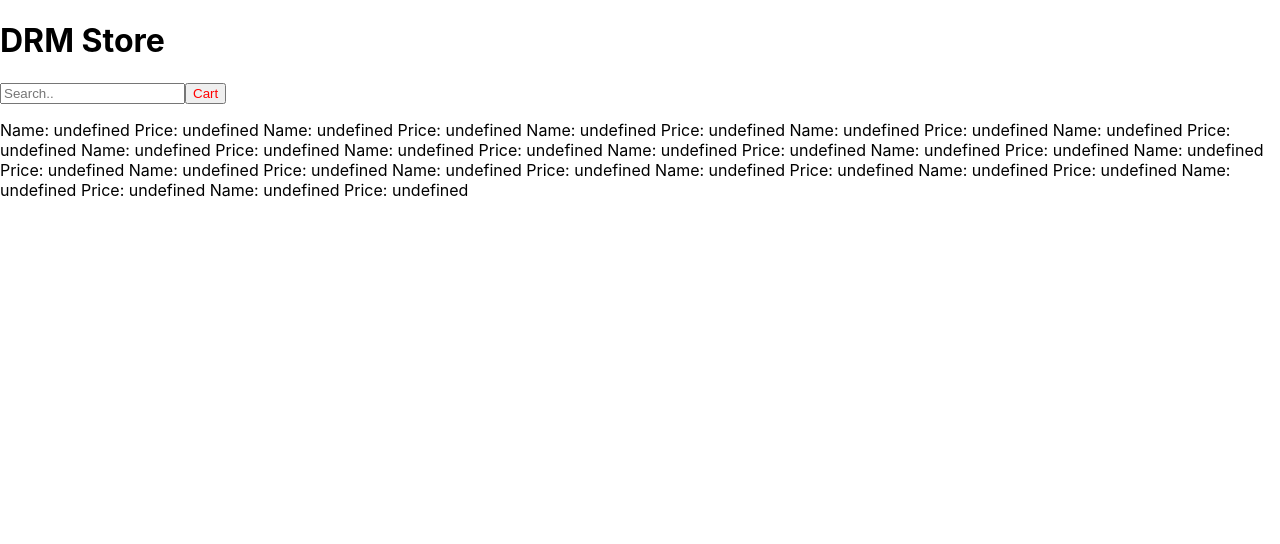
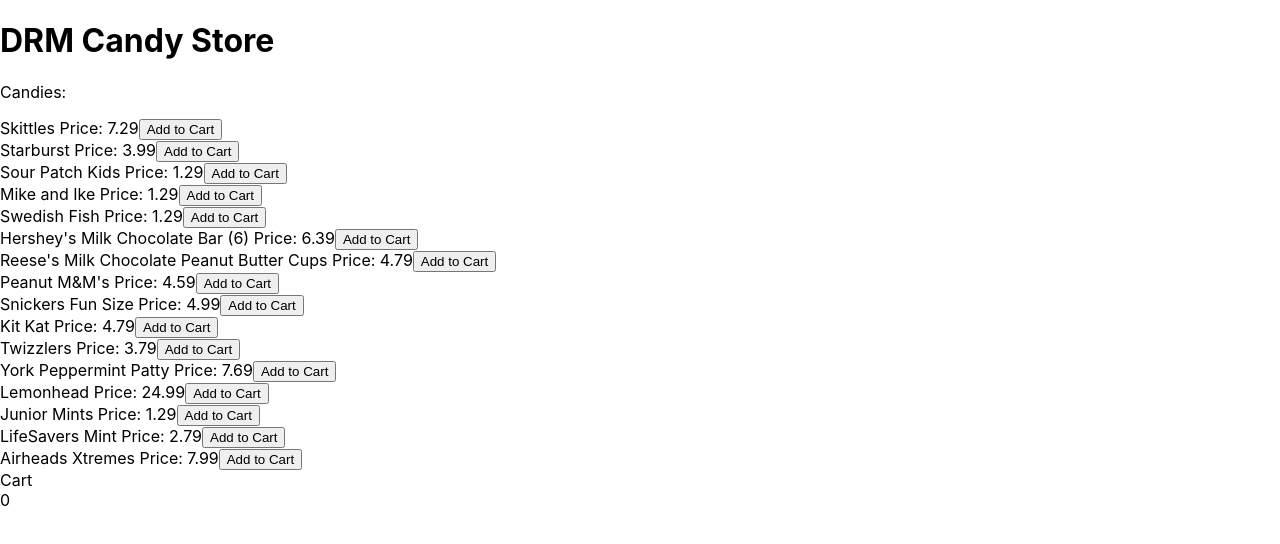
Before and after one commit to Andrew-A-Cruz/Hackathon, a React (Create React App) app in the folder frontEnd/: page / in a window 1280 px wide. Shown: the top 544 px of the page. Built offline with nearby package versions, Linux system fonts and the light colour scheme.

Commit message:
changed json file and added cart functionality

```diff
--- a/frontEnd/src/Store.js
+++ b/frontEnd/src/Store.js
@@ -1,30 +1,68 @@
 import inventory from "./candy.json";
-const Store = () => {
-  const cartStyle = {
-    color: "Red",
-  };
-  //let candy = JSON.stringify(inventory);
+import { useState, useEffect } from "react";
 
-  let candies = [];
+// for (let i = 0; i < inventory.candies.length; i++) {
+//   candies.push(
+//     "Name: " +
+//       inventory.candies[i].name +
+//       " Price: " +
+//       inventory.candies[i].Price
+//   );
+// }
+function Store() {
+  const [cart, setCart] = useState([]);
+  //const [remove, removeFromCart] = useState([])
+  const [candies, setCandies] = useState([]);
+  useEffect(() => {
+    setCandies([...inventory]);
+  }, []);
+  const renderList = candies.map((candy) => (
+    <div>
+      {candy.name + " Price: " + candy.Price}
+      <button
+        onClick={(e) => {
+          setCart([...cart, candy]);
+        }}
+        type="button"
+      >
+        Add to Cart
+      </button>
+    </div>
+  ));
+  const renderCart = cart.map((candy) => (
+    <div>
+      {candy.name + " Price: " + candy.Price}
+      {/* <button
+        onClick={(e) => {
+          setCart([...cart, candy]);
 
-  for (let candy in inventory.candies) {
-    candies.push("Name: " + candy.name + " Price: " + candy.Price + "\n");
-    console.log("candy " + typeof candy);
-  }
+        }}
+        type="button"
+      >
+        Remove from cart
+      </button> */}
+    </div>
+  ));
+
   return (
     <>
-      <h1>DRM Store</h1>
+      <h1>DRM Candy Store</h1>
       <div>
-        <input type="text" placeholder="Search.."></input>
-        <button style={cartStyle} type="button">
-          Cart
-        </button>
+        <div>Candies:</div>
         <p></p>
-        {candies}
-        <>{}</>
+        {renderList}
       </div>
+      <div>Cart</div>
+
+      {renderCart}
+
+      {cart.reduce((total, cart) => {
+        return parseFloat(
+          Math.round((parseFloat(cart.Price) + parseFloat(total)) * 100) / 100
+        ).toFixed(2);
+      }, 0)}
     </>
   );
-};
+}
 
 export default Store;
--- a/frontEnd/src/candy.json
+++ b/frontEnd/src/candy.json
@@ -1,5 +1,4 @@
-{
-  "candies": [
+[
   {
     "name": "Skittles",
     "Price": 7.29,
@@ -113,4 +112,3 @@
     "Candy ID": 15
   }
 ]
-}
```
Lines whose indentation alone changed are shown as unchanged.
